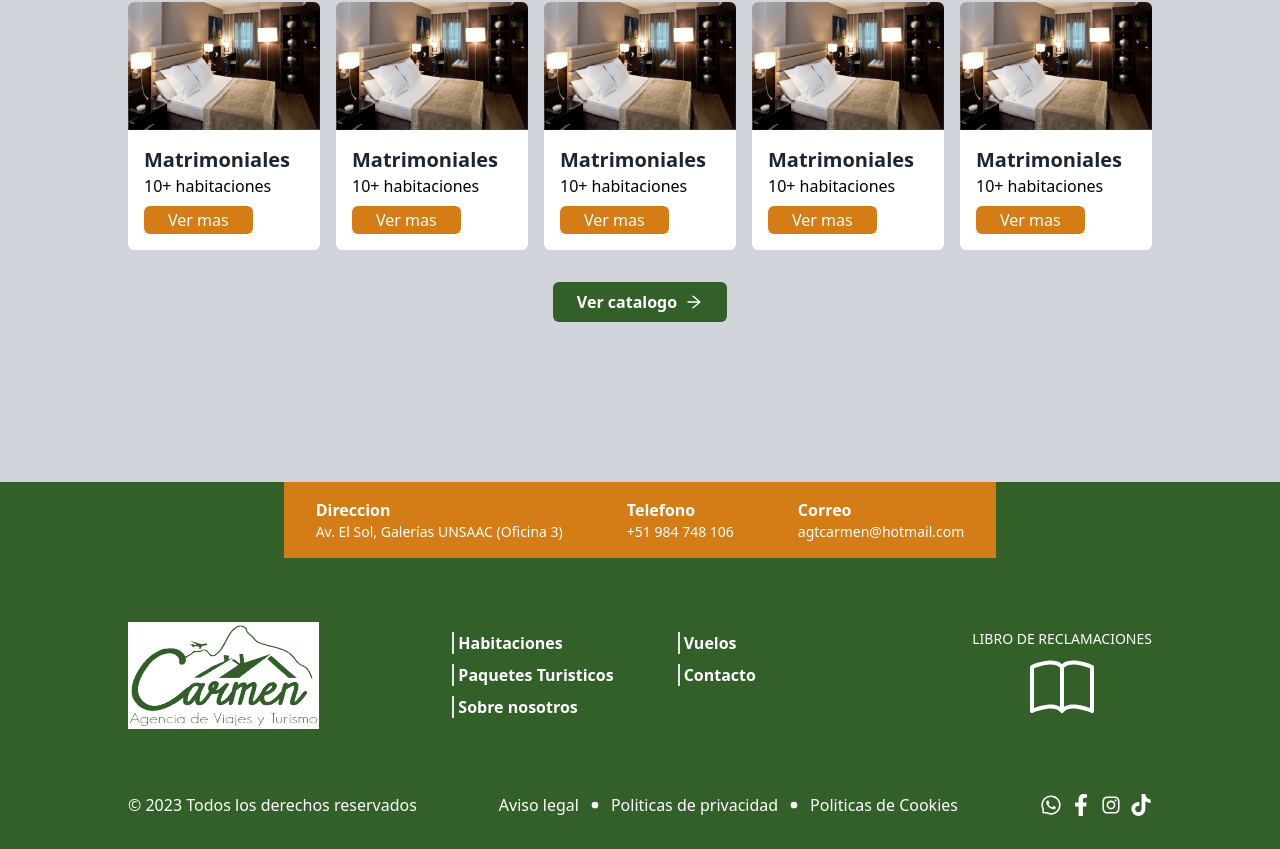
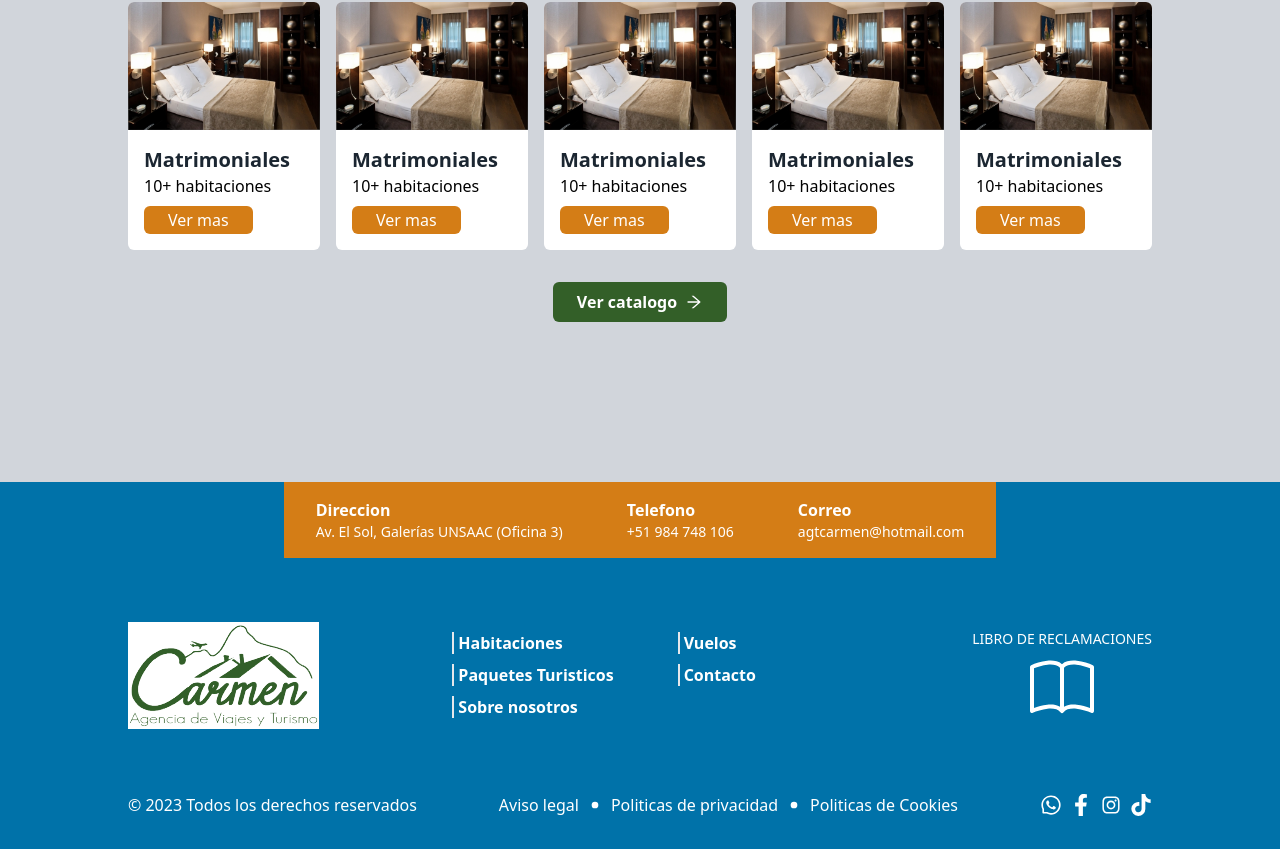
Before and after one commit to sistemasisosgruop/Front-ProyectoCarmen, a React (Vite) app: page /habitaciones in a window 1280 px wide. Shown: the part 2048-2897 px from the top of the page. Built offline with nearby package versions, Linux system fonts and the light colour scheme.

Commit message:
cambio del color principal

```diff
--- a/src/components/footer/Footer.tsx
+++ b/src/components/footer/Footer.tsx
@@ -8,7 +8,7 @@ import { useLang } from '../../hooks/useLang'
 const Footer = (): JSX.Element => {
   const { t } = useLang()
   return (
-    <footer className='bg-green flex flex-col justify-center items-center gap-16 xl:px-32 xl:pb-8'>
+    <footer className='bg-blue flex flex-col justify-center items-center gap-16 xl:px-32 xl:pb-8'>
       <article className='bg-orange inline-flex flex-wrap justify-center items-start gap-16 px-8 py-4'>
         <div>
           <p className='flex flex-col'>
```
